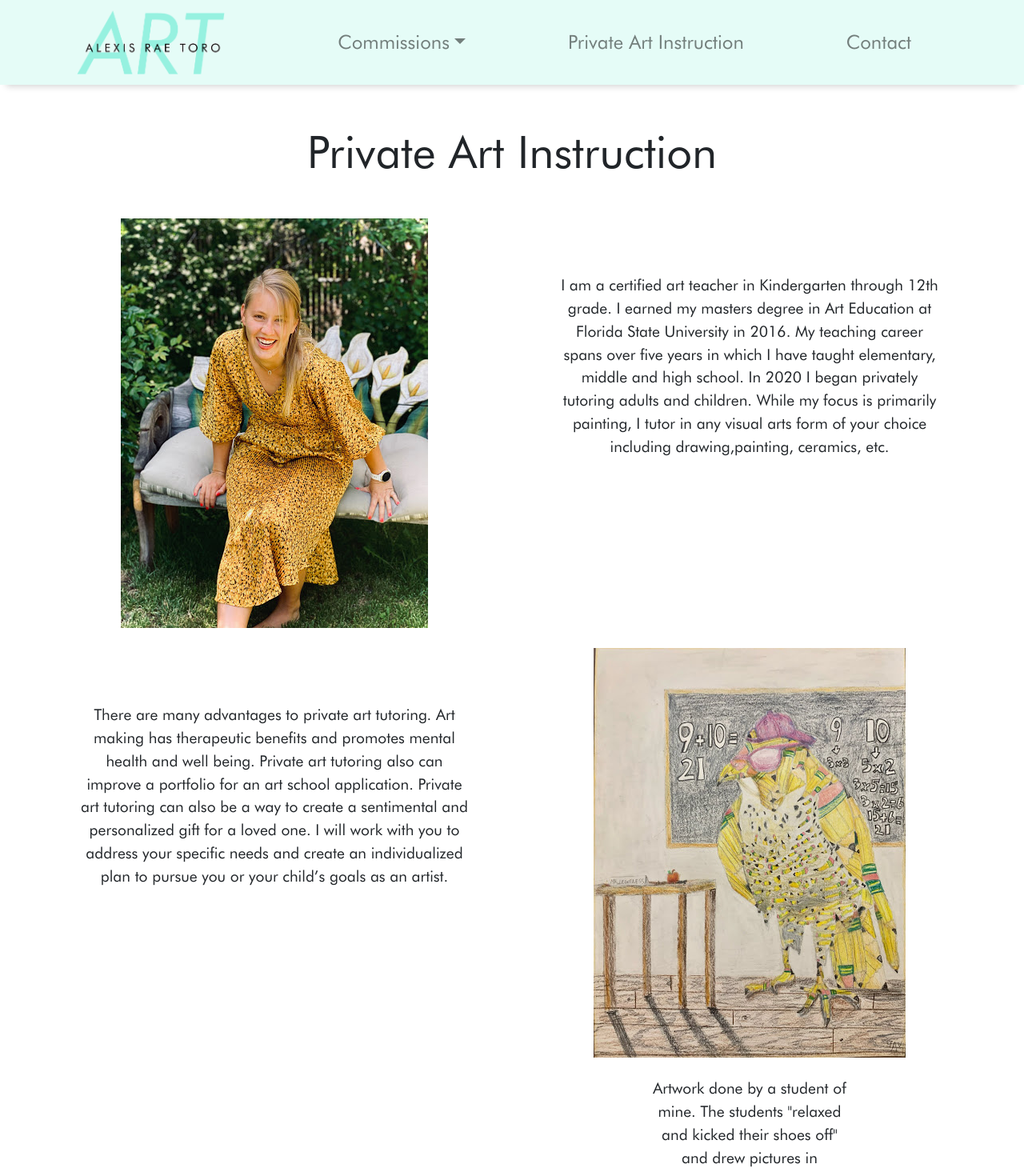
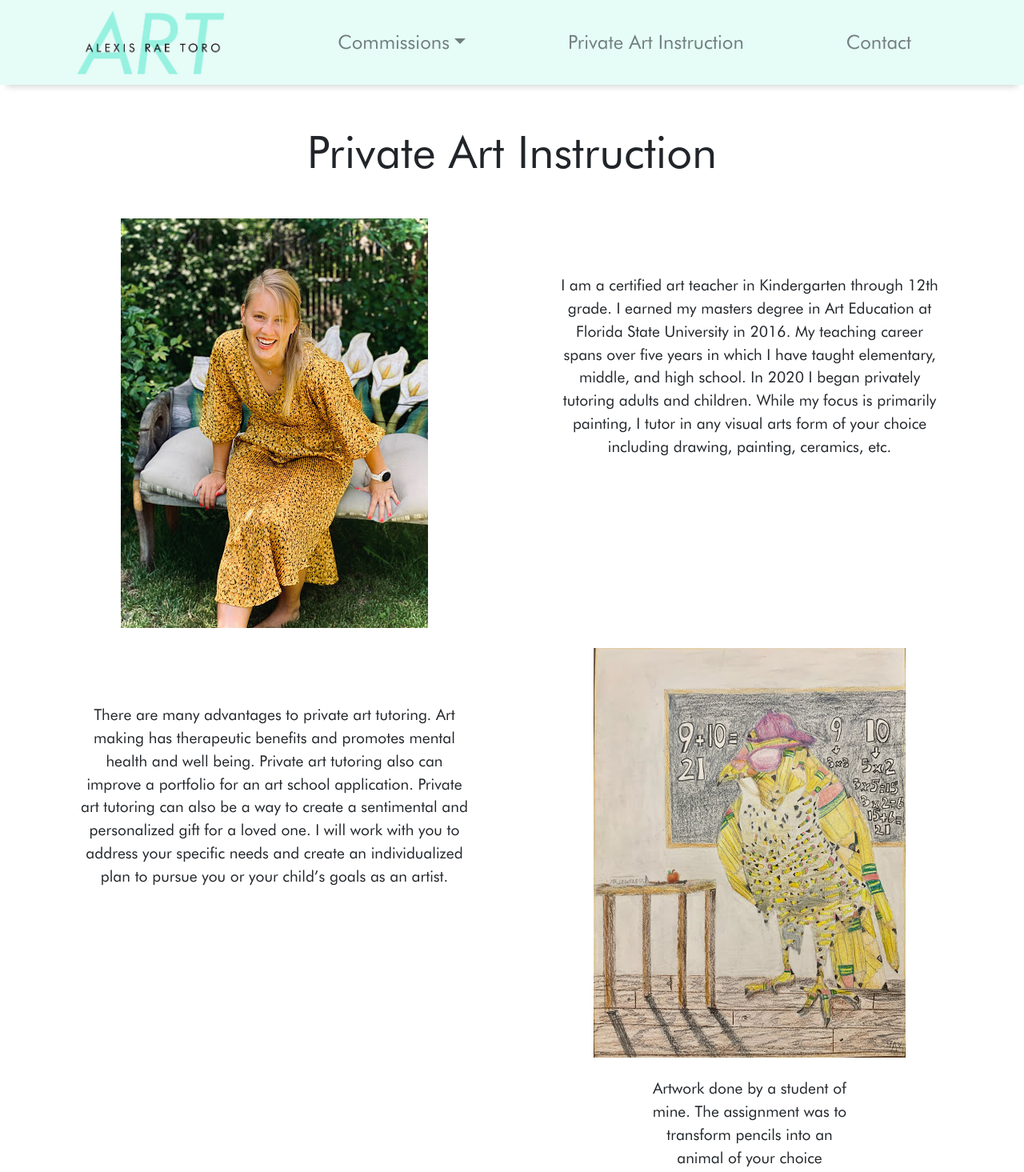
Before and after one commit to rachelrj/ARToro, a React (Create React App) app: page /private-art-instruction in a window 1280 px wide. Shown: the top 1465 px of the page at 80% size. Built offline with nearby package versions, Linux system fonts and the light colour scheme.

Commit message:
Switch descriptions. Add Oxford comma

```diff
--- a/src/Instruction.js
+++ b/src/Instruction.js
@@ -23,20 +23,20 @@ class Instruction extends React.Component {
                             <img src={lexiToroImage} alt="Alexis Toro, private art instructor"/>
                         </span>
                         <span className="right instruction">
-                            <p>I am a certified art teacher in Kindergarten through 12th grade. I earned my masters degree in Art Education at Florida State University in 2016. My teaching career spans over five years in which I have taught elementary, middle and high school. In 2020 I began privately tutoring adults and children.  While my focus is primarily painting, I tutor in any visual arts form of your choice including drawing,painting, ceramics, etc.</p>
+                            <p>I am a certified art teacher in Kindergarten through 12th grade. I earned my masters degree in Art Education at Florida State University in 2016. My teaching career spans over five years in which I have taught elementary, middle, and high school. In 2020 I began privately tutoring adults and children.  While my focus is primarily painting, I tutor in any visual arts form of your choice including drawing, painting, ceramics, etc.</p>
                         </span>
                     </div>
                     <div id="overflow">
                     <div className="instruction right">
                         <img src={studentSample1} alt="Art done by a student of Alexis Toro in graphite"/>
-                        <span id="instruction-photo-note">Artwork done by a student of mine. The students "relaxed and kicked their shoes off" and drew pictures in graphite</span>
+                        <span id="instruction-photo-note">Artwork done by a student of mine. The assignment was to transform pencils into an animal of your choice</span>
                     </div>
                         <p className="instruction left">There are many advantages to private art tutoring. Art making has therapeutic benefits and promotes mental health and well being. Private art tutoring also can improve a portfolio for an art school application. Private art tutoring can also be a way to create a sentimental and personalized gift for a loved one.  I  will work with you to address your specific needs and create an individualized plan to pursue you or your child’s goals as an artist. </p>
                     </div>
                 </div>
                 <div id="instruction-content">
                     <img src={studentSample2} alt="Art done by a student of Alexis Toro. The student drew a bird made of pencils."/>
-                    <span id="instruction-photo-note">Artwork done by a student of mine. The assignment was to transform pencils into an animal of your choice</span>
+                    <span id="instruction-photo-note">Artwork done by a student of mine. The students "relaxed and kicked their shoes off" and drew pictures in graphite</span>
                 </div>
                 <div id="instruction-content">
                     <div id="overflow">
```
